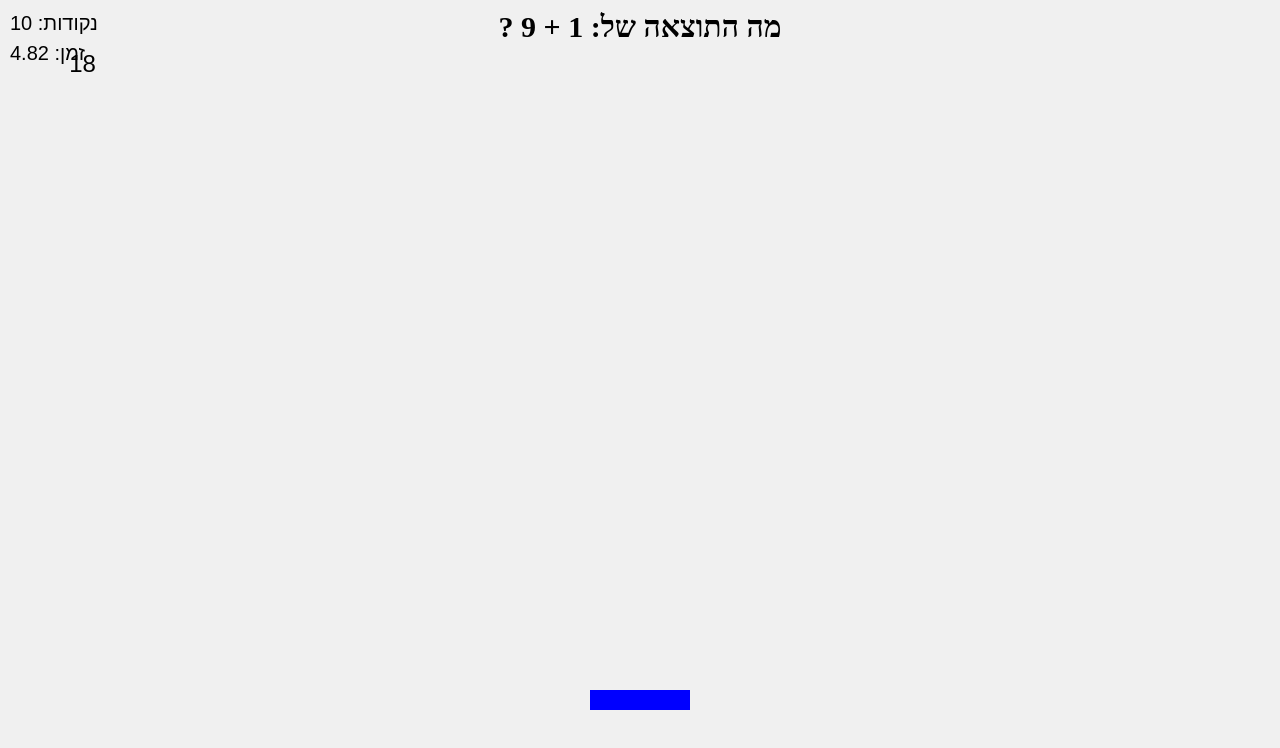
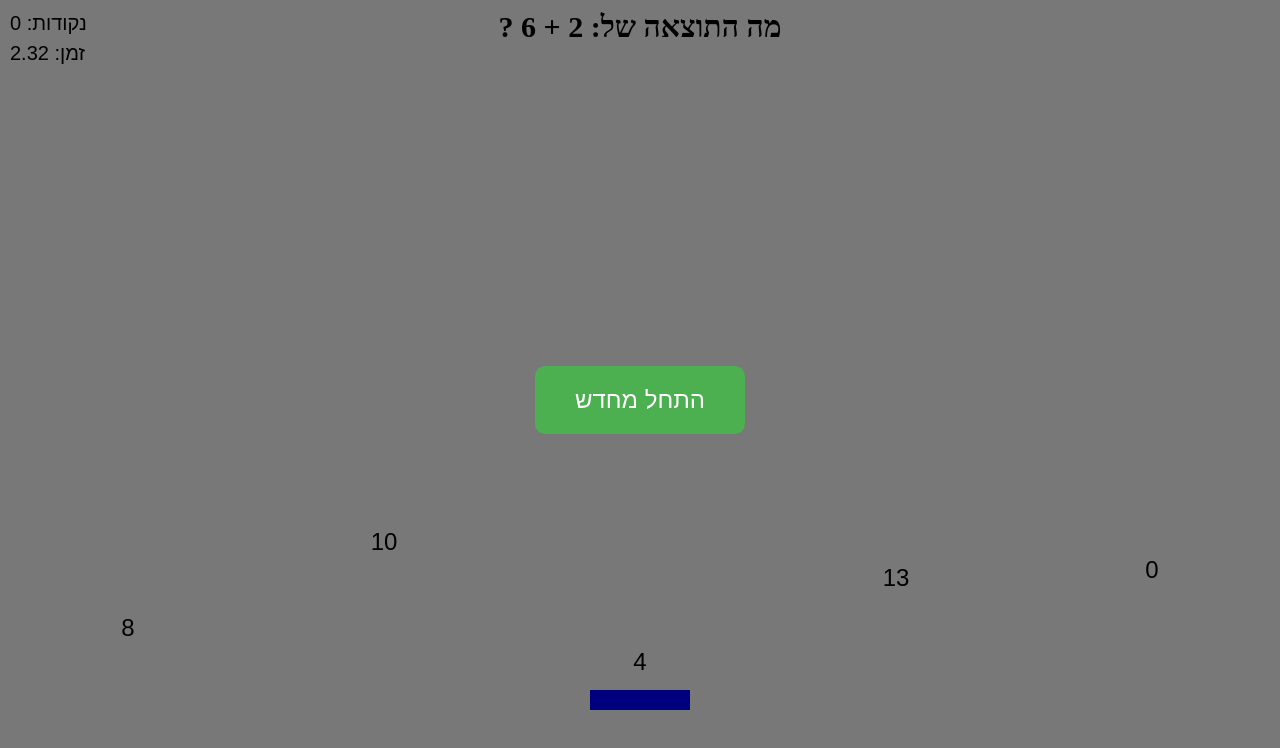
Before and after one commit to ShalevZorany/RunAway, a plain HTML site: page index.html in a window 1280 px wide. Drawn offline with Linux system fonts and the light colour scheme.

Commit message:
Update index.html

```diff
--- a/index.html
+++ b/index.html
@@ -55,13 +55,15 @@
 
         let player = { x: width / 2, y: height - 100, width: 100, height: 20 };
         let touchX = player.x;
-        let offsetY = 50; // מרחק מעל האצבע
+        // חישוב 1 ס"מ בפיקסלים
+        let cmInPixels = (window.devicePixelRatio || 1) * 96 / 2.54;
+        let offsetY = cmInPixels; // מרחק של 1 ס"מ מעל האצבע
 
         let answers = [];
         let score = 0;
         let timeSurvived = 0;
         let gameOver = false;
-        let speed = 3; // מהירות התחלתית
+        let speed = 5; // מהירות התחלתית גבוהה יותר
         let restartButton = document.getElementById('restartButton');
         let questionElement = document.getElementById('question');
         let currentQuestion = null;
@@ -74,7 +76,7 @@
             score = 0;
             timeSurvived = 0;
             gameOver = false;
-            speed = 3;
+            speed = 5;
             difficulty = 1;
             restartButton.style.display = 'none';
             generateQuestion();
@@ -130,16 +132,12 @@
         // פונקציה ליצירת תשובות
         function generateAnswers() {
             answers = [];
-            let positions = [];
-            for (let i = 0; i < 5; i++) {
+            let numberOfAnswers = 5;
+            let spacing = width / numberOfAnswers;
+            for (let i = 0; i < numberOfAnswers; i++) {
                 let isCorrect = i === 0; // רק תשובה אחת נכונה
                 let value = isCorrect ? currentQuestion.answer : generateWrongAnswer(currentQuestion.answer);
-                let x;
-                // להבטיח שהתשובות לא יתנגשו
-                do {
-                    x = Math.random() * (width - 50) + 25;
-                } while (positions.some(pos => Math.abs(pos - x) < 50));
-                positions.push(x);
+                let x = spacing / 2 + i * spacing;
                 answers.push({ x: x, y: -Math.random() * 200, value, isCorrect });
             }
             // ערבוב התשובות
@@ -162,7 +160,7 @@
             if (gameOver) return;
 
             timeSurvived += 0.016;
-            speed += 0.0005; // העלאת המהירות עם הזמן
+            speed += 0.001; // העלאת המהירות עם הזמן
 
             // העלאת דרגת הקושי כל 50 נקודות
             difficulty = Math.floor(score / 50) + 1;
```
